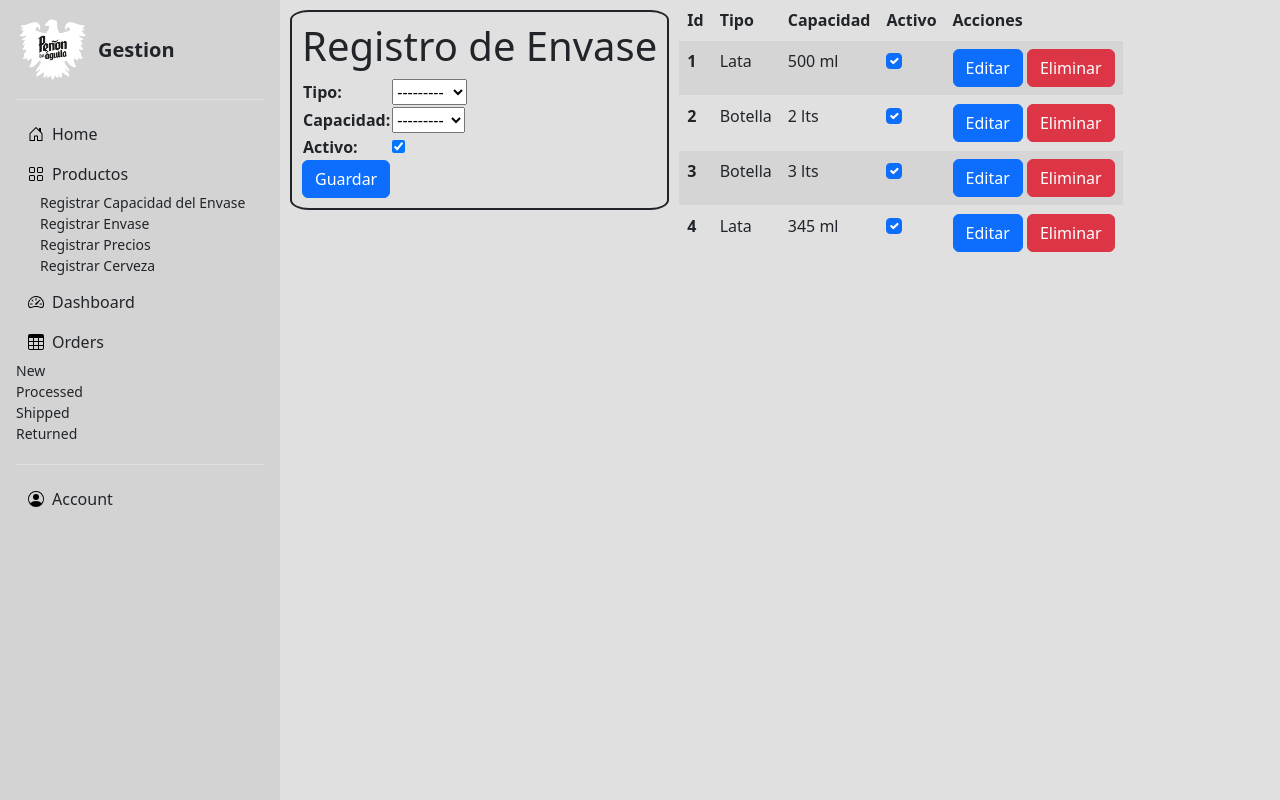
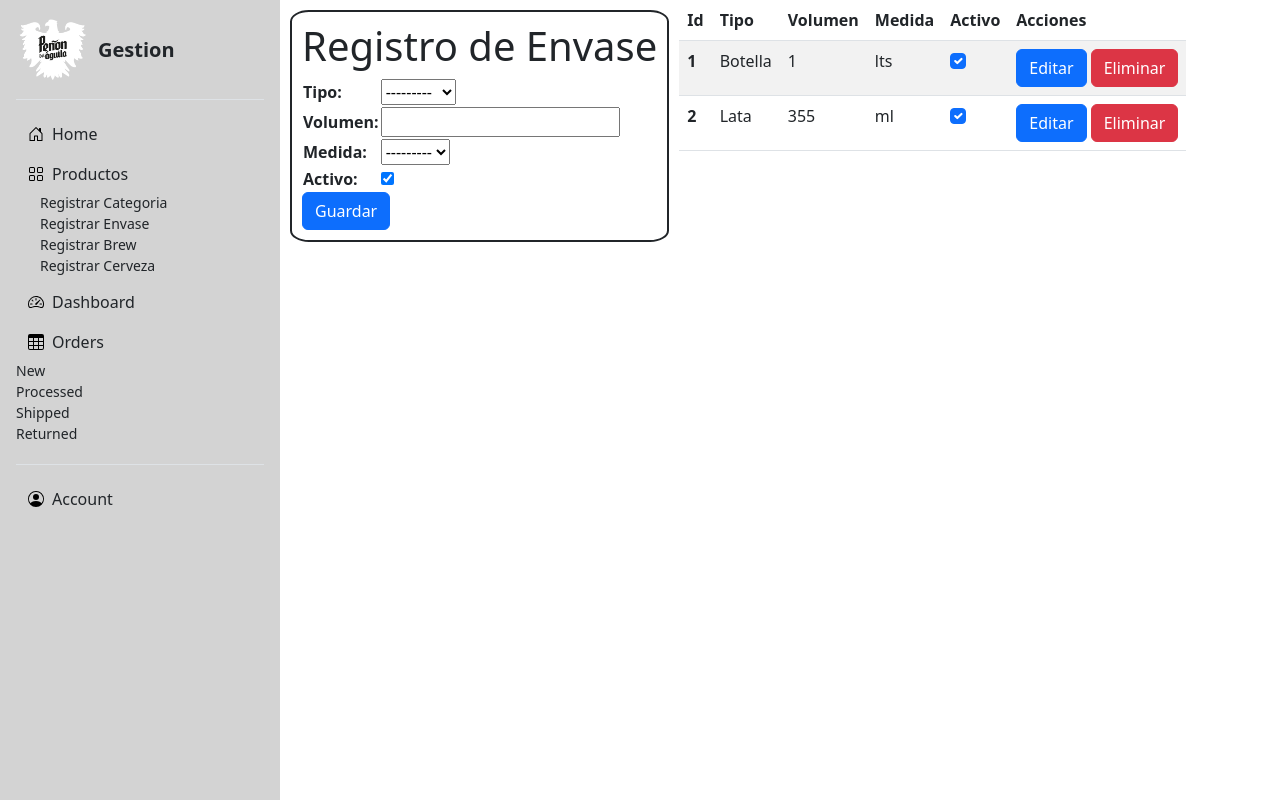
Before and after one commit to gastonleegstra/Proyecto-Final, a Django app: page /productos/registrar-envase in a window 1280 px wide, after a click on "Productos". Run offline with Django 4.2, Linux system fonts and the light colour scheme; data comes from the database, SQL or seed files in the repository.

Commit message:
se corrige modelos de productos y creacion de categoria, brew

```diff
--- a/core/static/css/style.css
+++ b/core/static/css/style.css
@@ -1,5 +1,5 @@
 .container-db{
-    background:#e0e0e0;
+    background:#fff;
     display: flex;
 }
 .container-db form{
--- a/core/templates/base.html
+++ b/core/templates/base.html
@@ -41,7 +41,7 @@
             </div>
           </nav>
     </header>
-    <main>
+    <main style="background:var(--bs-dark)">
     <div id="carouselExampleIndicators" class="carousel slide" data-bs-ride="true">
   <div class="carousel-indicators">
     <button type="button" data-bs-target="#carouselExampleIndicators" data-bs-slide-to="0" class="active" aria-current="true" aria-label="Slide 1"></button>
@@ -49,7 +49,7 @@
     <button type="button" data-bs-target="#carouselExampleIndicators" data-bs-slide-to="2" aria-label="Slide 3"></button>
   </div>
   <div class="carousel-inner">
-    <div class="carousel-item active" data-bs-interval="10000">
+    <div class="carousel-item active" data-bs-interval="1000">
       <img src="{% static 'images/1.png' %}" class="d-block w-100" alt="Cervezas 1">
     </div>
     <div class="carousel-item" data-bs-interval="2000">
--- a/core/templates/base_dashboard.html
+++ b/core/templates/base_dashboard.html
@@ -40,9 +40,9 @@
                         </button>
                         <div class="collapse" id="orders-collapse" style="">
                             <ul class="btn-toggle-nav list-unstyled fw-normal pb-1 small">
-                                <li><a href="{% url 'registrar-capacidad' %}" class="link-dark d-inline-flex text-decoration-none ms-4 rounded">Registrar Capacidad del Envase</a></li>
+                                <li><a href="{% url 'registrar-categoria' %}" class="link-dark d-inline-flex text-decoration-none ms-4 rounded">Registrar Categoria</a></li>
                                 <li><a href="{% url 'registrar-envase' %}" class="link-dark d-inline-flex text-decoration-none ms-4 rounded">Registrar Envase</a></li>
-                                <li><a href="{% url 'registrar-precio' %}" class="link-dark d-inline-flex text-decoration-none ms-4 rounded">Registrar Precios</a></li>
+                                <li><a href="{% url 'registrar-brew' %}" class="link-dark d-inline-flex text-decoration-none ms-4 rounded">Registrar Brew</a></li>
                                 <li><a href="{% url 'registrar-cerveza' %}" class="link-dark d-inline-flex text-decoration-none ms-4 rounded">Registrar Cerveza</a></li>
                             </ul>
                         </div>
--- a/core/templates/create_envase.html
+++ b/core/templates/create_envase.html
@@ -16,7 +16,8 @@
           <tr>
             <th scope="col">Id</th>
             <th scope="col">Tipo</th>
-            <th scope="col">Capacidad</th>
+            <th scope="col">Volumen</th>
+            <th scope="col">Medida</th>
             <th scope="col">Activo</th>
             <th scope="col-2">Acciones</th>
           </tr>
@@ -26,7 +27,8 @@
           <tr>
               <th scope="col">{{envase.id}}</th>
               <td scope="col">{{envase.tipo}}</td>
-              <td scope="col">{{envase.capacidad}}</td>
+              <td scope="col">{{envase.volumen}}</td>
+              <td scope="col">{{envase.medida}}</td>
               <td scope="col">
               {% if envase.activo == True  %}
                   <input class="form-check-input" type="checkbox" value="" id="flexCheckChecked" checked>
--- a/core/templates/index.html
+++ b/core/templates/index.html
@@ -16,7 +16,7 @@ Cerveza
                         <h5 class="card-title">{{cerveza.nombre}}</h5>
                         <p class="card-text">{{cerveza.descripcion}}</p>
                         <h5 class="card-title">{{cerveza.precio}}</h5>
-                        <a href="#" class="btn btn-primary">Enviar a Carrito</a>
+                        <a href="#" class="btn btn-primary">Ver Mas...</a>
                     </div>
                 </div>
             </div>
--- a/core/templates/list_cervezas.html
+++ b/core/templates/list_cervezas.html
@@ -10,7 +10,7 @@
             <h5 class="card-title">{{cerveza.nombre}}</h5>
             <p class="card-text">{{cerveza.descripcion}}</p>
             <h5 class="card-title">{{cerveza.precio}}</h5>
-            <a href="#" class="btn btn-primary">Enviar a Carrito</a>
+            <a href="#" class="btn btn-primary">Ver Mas...</a>
           </div>
         </div>
       {% endfor %}
--- a/manage_product/admin.py
+++ b/manage_product/admin.py
@@ -1,8 +1,8 @@
 from django.contrib import admin
-from manage_product.models import Capacidad, Cerveza,Envase, Precio
+from manage_product.models import Categoria, Cerveza,Envase, Brew
 
 # Register your models here.
 admin.site.register(Cerveza)
-admin.site.register(Precio)
-admin.site.register(Capacidad)
+admin.site.register(Categoria)
+admin.site.register(Brew)
 admin.site.register(Envase)
--- a/manage_product/forms.py
+++ b/manage_product/forms.py
@@ -1,17 +1,7 @@
 from dataclasses import fields
 from pyexpat import model
 from django.forms import ModelForm
-from manage_product.models import Capacidad, Cerveza, Envase, Precio
-
-class Capacidad_Form(ModelForm):
-    class Meta:
-        model = Capacidad
-        fields = '__all__'
-
-class Precio_Form(ModelForm):
-    class Meta:
-        model = Precio
-        fields = '__all__'
+from manage_product.models import Envase, Cerveza, Categoria, Brew
 
 class Envase_Form(ModelForm):
     class Meta:
@@ -22,3 +12,13 @@ class Cerveza_Form(ModelForm):
     class Meta:
         model = Cerveza
         fields = '__all__'
+
+class Categoria_Form(ModelForm):
+    class Meta:
+        model = Categoria
+        fields = '__all__'
+
+class Brew_Form(ModelForm):
+    class Meta:
+        model = Brew
+        fields = '__all__'
--- a/manage_product/urls.py
+++ b/manage_product/urls.py
@@ -14,14 +14,14 @@ Including another URLconf
     2. Add a URL to urlpatterns:  path('blog/', include('blog.urls'))
 """
 from django.urls import path
-from manage_product.views import crear_envase, crear_capacidad, crear_cerveza, crear_precio, listar_cervezas,gestion_peñon,index, busqueda_productos_view
+from manage_product.views import crear_envase, crear_categoria, crear_cerveza, crear_brew, listar_cervezas,gestion_peñon,index, busqueda_productos_view
 
 urlpatterns = [
     path('', index, name = 'index'),
     path('productos/gestion-peñon', gestion_peñon, name='gestion-peñon'),
-    path('productos/registrar-capacidad',crear_capacidad, name='registrar-capacidad'),
+    path('productos/registrar-categoria',crear_categoria, name='registrar-categoria'),
     path('productos/registrar-envase',crear_envase, name='registrar-envase'),
-    path('productos/registrar-precio', crear_precio, name='registrar-precio'),
+    path('productos/registrar-brew', crear_brew, name='registrar-brew'),
     path('productos/registrar-cerveza', crear_cerveza, name='registrar-cerveza'),
     path('productos/listar-cerveza', listar_cervezas, name='listar-cerveza'),
     path('productos/busqueda_productos', busqueda_productos_view, name='busqueda_productos_view'),
--- a/manage_product/views.py
+++ b/manage_product/views.py
@@ -1,8 +1,7 @@
-from multiprocessing import context
 from django.http import HttpRequest
 from django.shortcuts import render,redirect
-from manage_product.forms import Cerveza_Form, Envase_Form, Capacidad_Form, Precio_Form
-from manage_product.models import Capacidad, Cerveza, Precio, Envase
+from manage_product.forms import Cerveza_Form, Envase_Form, Categoria_Form, Brew_Form
+from manage_product.models import Cerveza, Envase, Categoria, Brew
 
 # Create your views here.
 
@@ -13,29 +12,29 @@ def index(request):
     }
     return render(request, 'index.html',context)
 
-def crear_capacidad(request):
-    capacidades = Capacidad.objects.all()
+def crear_categoria(request):
+    categorias = Categoria.objects.all()
     if request.method =='GET':
-        form = Capacidad_Form()
+        form = Categoria_Form()
         context = {
         'form':form,
-        'capacidades':capacidades,
+        'categorias':categorias,
         }
     else:
-        form = Capacidad_Form(request.POST)
+        form = Categoria_Form(request.POST)
         if form.is_valid():
-            nueva_capacidad = Capacidad.objects.create(
-                volumen = form.cleaned_data['volumen'],
-                medida = form.cleaned_data['medida'],
+            nueva_categoria = Categoria.objects.create(
+                categoria = form.cleaned_data['categoria'],
+                descripcion = form.cleaned_data['descripcion'],
                 activo = form.cleaned_data['activo'],
             )
-            capacidades = Capacidad.objects.all()
-            form = Capacidad_Form()
+            categorias = Categoria.objects.all()
+            form = Categoria_Form()
             context = {
                 'form':form,
-                'capacidades':capacidades,
+                'categorias':categorias,
             }
-    return render(request,'create_capacidad.html',context)
+    return render(request,'create_categoria.html',context)
 
 def crear_envase(request):
     envases = Envase.objects.all()
@@ -50,7 +49,8 @@ def crear_envase(request):
         if form.is_valid():
             nuevo_envase = Envase.objects.create(
                 tipo = form.cleaned_data['tipo'],
-                capacidad = form.cleaned_data['capacidad'],
+                volumen = form.cleaned_data['volumen'],
+                medida = form.cleaned_data['medida'],
                 activo = form.cleaned_data['activo'],
             )
         envases = Envase.objects.all()
@@ -61,29 +61,29 @@ def crear_envase(request):
         }
     return render(request,'create_envase.html',context)
 
-def crear_precio(request):
-    precios = Precio.objects.all()
+def crear_brew(request):
+    brews = Brew.objects.all()
     if request.method == 'GET':
-        form = Precio_Form()
+        form = Brew_Form()
         context = {
             'form' : form,
-            'precios':precios,
+            'brews':brews,
         }
     else:
-        form=Precio_Form(request.POST)
+        form=Brew_Form(request.POST)
         if form.is_valid():
-            nuevo_precio = Precio.objects.create(
-                    precio = form.cleaned_data['precio'],
-                    fecha_alta = form.cleaned_data['fecha_alta'],
+            nuevo_brew = Brew.objects.create(
+                    elaborador = form.cleaned_data['elaborador'],
+                    descripcion = form.cleaned_data['descripcion'],
                     activo =form.cleaned_data['activo'],
                 )
-            precios = Precio.objects.all()
-            form = Precio_Form()
+            brews = Brew.objects.all()
+            form = Brew_Form()
             context = {
                 'form':form,
-                'precios':precios,
+                'brews':brews,
             }
-    return render(request,'create_precio.html',context)
+    return render(request,'create_brew.html',context)
 
 def crear_cerveza(request):
     cervezas = Cerveza.objects.all()
@@ -102,9 +102,11 @@ def crear_cerveza(request):
                 abv = form.cleaned_data['abv'],
                 ibu = form.cleaned_data['ibu'],
                 precio = form.cleaned_data['precio'],
+                tipo =form.cleaned_data['tipo'],
                 brew =form.cleaned_data['brew'],
                 color = form.cleaned_data['color'],
                 envase = form.cleaned_data['envase'],
+                categoria =form.cleaned_data['categoria'],
                 activo = form.cleaned_data['activo'],
             )
             cervezas = Cerveza.objects.all()
```
Also changed, not shown: core/templates/create_brew.html (renamed from core/templates/create_precio.html, +7 -9 lines), core/templates/create_categoria.html (renamed from core/templates/create_capacidad.html, +7 -9 lines), manage_product/models.py (+33 -42 lines), db.sqlite3, manage_product/migrations/0007_brew_categoria_remove_envase_capacidad_cerveza_tipo_and_more.py (added).
